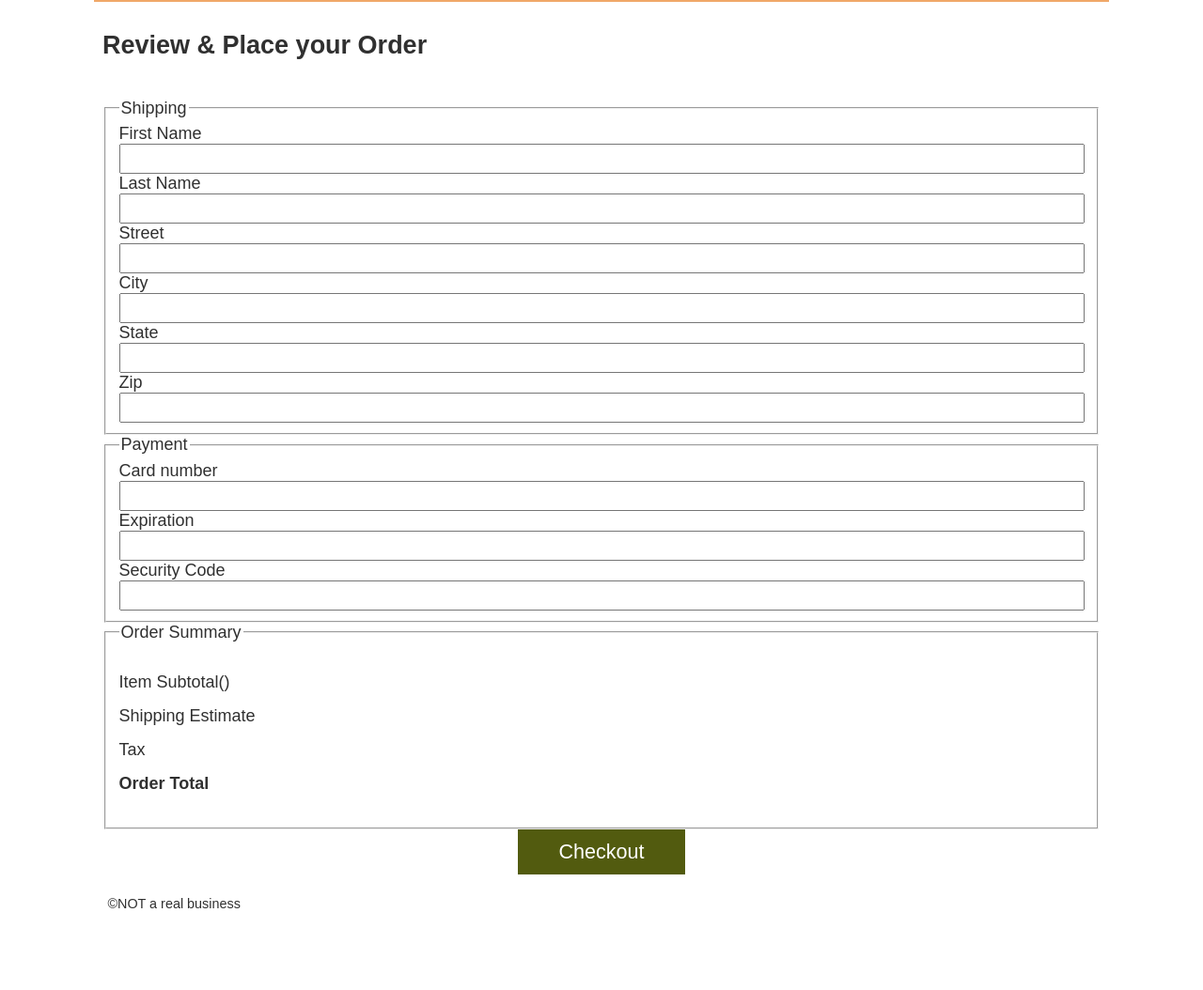
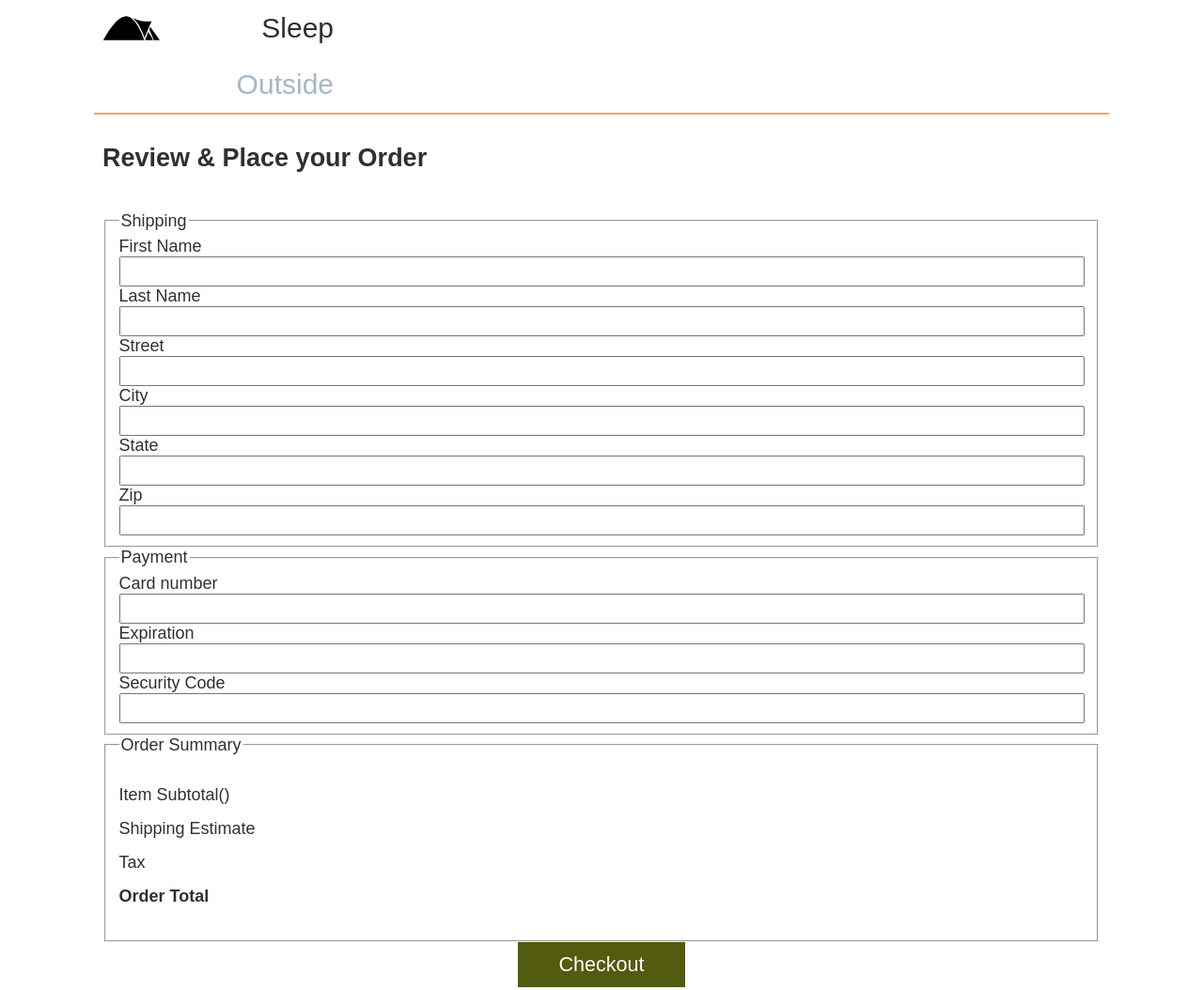
Before and after one commit to McDonaldMusimwa/team_3_wdd330_byuidaho-, a website built with Vite: page src/checkout/index.html in a window 1280 px wide. Shown: the top 1054 px of the page at 94% size. Before the commit the page ends 985 px from the top, so only its background shows below. Built offline with nearby package versions, Linux system fonts and the light colour scheme; files whose address does not match are found by name.

Commit message:
updated checkout html

```diff
--- a/src/checkout/index.html
+++ b/src/checkout/index.html
@@ -13,6 +13,14 @@
 
   <body>
     <header class="divider" id="main-header">
+      <div class="logo">
+        <img src="images/noun_Tent_2517.svg" alt="tent image for logo" />
+
+        <a href="index.html">
+          Sleep
+          <span class="highlight">Outside</span>
+        </a>
+      </div>
     </header>
 
     <main class="divider-checkout">
```
